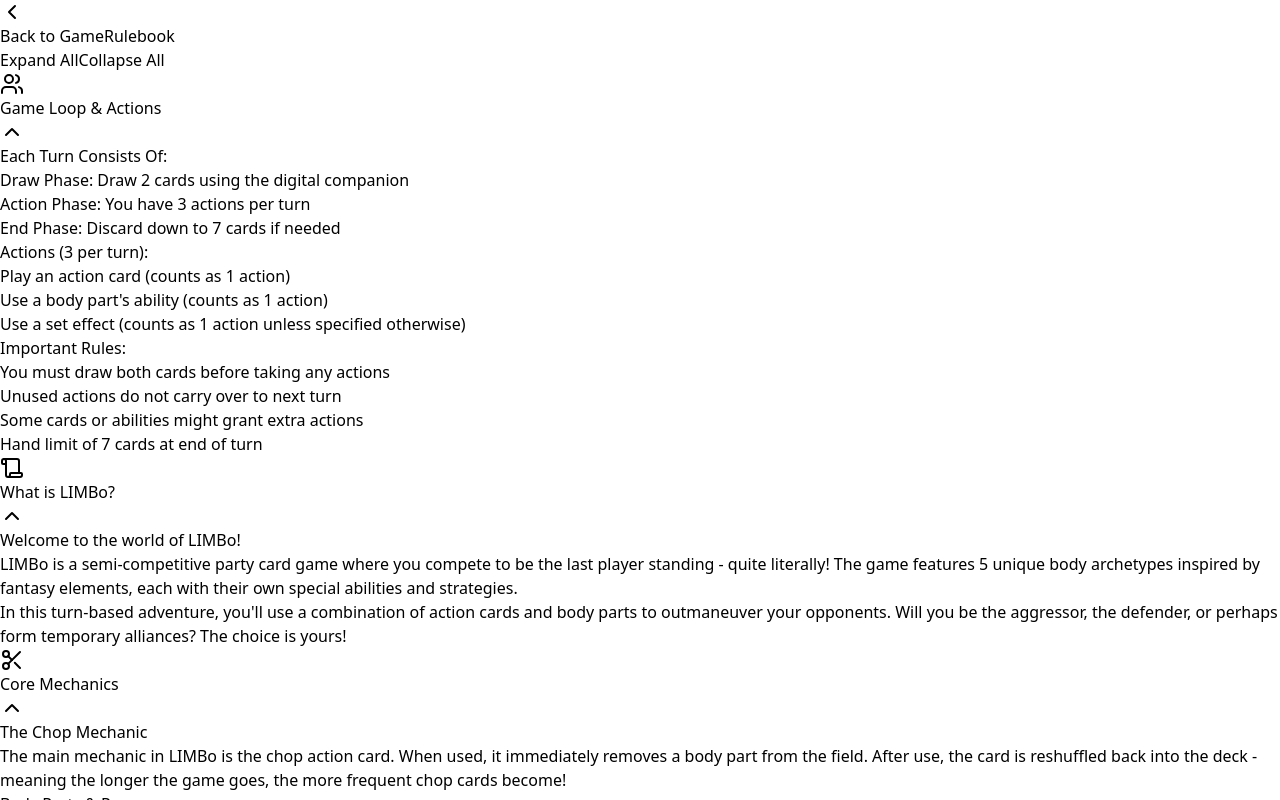
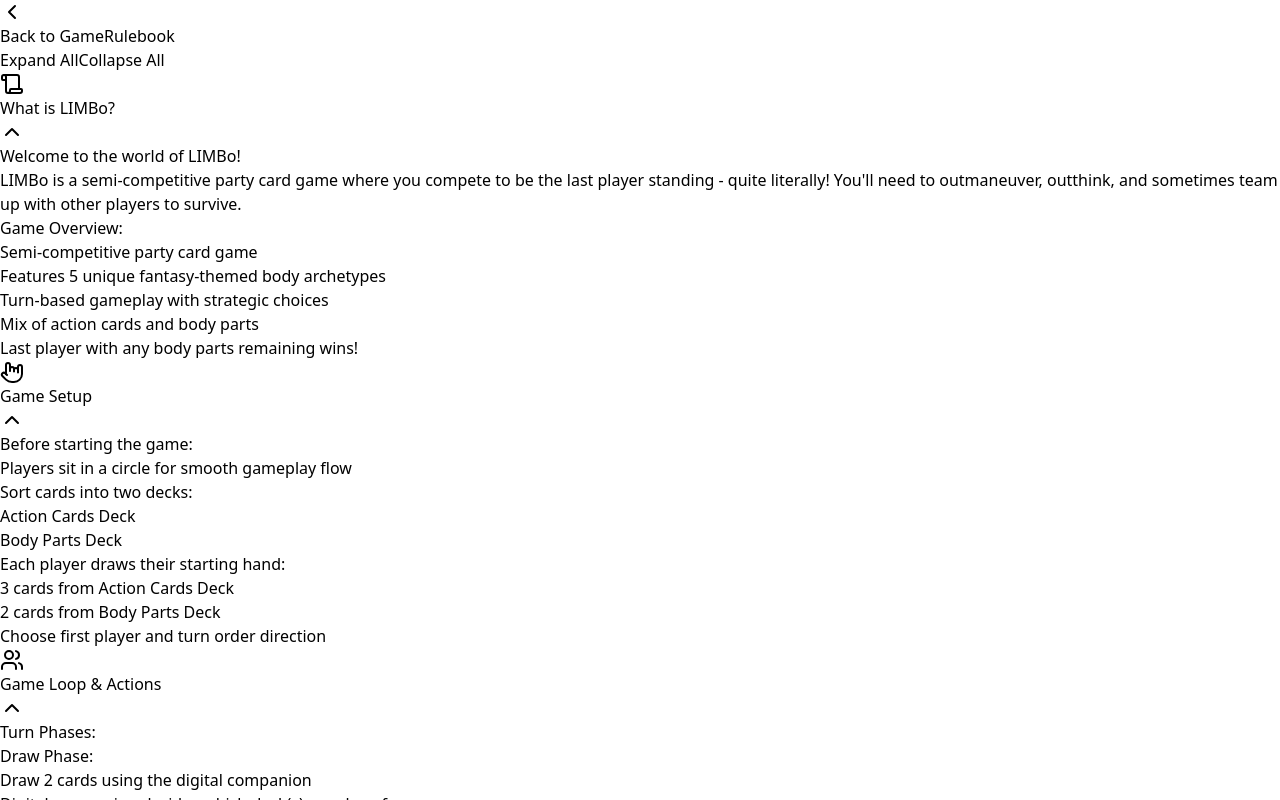
Before and after one commit to oAloof/iedesgn-deck-companion, a React (Vite) app: page /rulebook in a window 1280 px wide. Both pictures are taken after a click on the button "Expand All". Shown: the top 800 px of the page. Built offline with nearby package versions, Linux system fonts and the light colour scheme.

Commit message:
Improved rulebook

```diff
--- a/src/components/Rulebook.jsx
+++ b/src/components/Rulebook.jsx
@@ -10,7 +10,8 @@ import {
   Sparkles,
   Scissors,
   Users,
-  Brain
+  Brain,
+  HandMetal
 } from 'lucide-react';
 
 const RuleSection = ({ title, icon: Icon, children, isOpen, onToggle }) => {
@@ -61,7 +62,6 @@ const Rulebook = () => {
 
   return (
     <div className="min-h-screen flex flex-col bg-orange-100">
-      {/* Header */}
       <header className="w-full bg-purple-300 p-4 flex items-center justify-between border-b-4 border-black">
         <Link
           to="/"
@@ -74,10 +74,9 @@ const Rulebook = () => {
       </header>
 
       <div className="flex-1 max-w-2xl mx-auto w-full p-4">
-        {/* Quick nav buttons */}
         <div className="grid grid-cols-2 gap-4 mb-6">
           <button
-            onClick={() => setOpenSections(new Set(['gameIntro', 'gameLoop', 'gameplay', 'mechanics', 'strategy', 'victory']))}
+            onClick={() => setOpenSections(new Set(['gameIntro', 'gameSetup', 'gameLoop', 'gameplay', 'mechanics', 'strategy', 'victory']))}
             className="px-4 py-3 rounded-xl bg-green-400 text-black font-bold border-4 border-black
               shadow-[4px_4px_0px_0px_rgba(0,0,0,1)] hover:shadow-[6px_6px_0px_0px_rgba(0,0,0,1)]
               transition-all duration-150"
@@ -94,8 +93,57 @@ const Rulebook = () => {
           </button>
         </div>
 
-        {/* Rule sections */}
         <div className="space-y-6">
+          <RuleSection
+            title="What is LIMBo?"
+            icon={Scroll}
+            isOpen={openSections.has('gameIntro')}
+            onToggle={() => toggleSection('gameIntro')}
+          >
+            <div className="space-y-4">
+              <p className="font-bold text-lg">Welcome to the world of LIMBo!</p>
+              <p>LIMBo is a semi-competitive party card game where you compete to be the last player standing - quite literally! You'll need to outmaneuver, outthink, and sometimes team up with other players to survive.</p>
+
+              <div className="bg-yellow-200 rounded-xl p-4 border-2 border-black mt-4">
+                <p className="font-bold">Game Overview:</p>
+                <ul className="list-disc list-inside mt-2 space-y-2">
+                  <li>Semi-competitive party card game</li>
+                  <li>Features 5 unique fantasy-themed body archetypes</li>
+                  <li>Turn-based gameplay with strategic choices</li>
+                  <li>Mix of action cards and body parts</li>
+                  <li>Last player with any body parts remaining wins!</li>
+                </ul>
+              </div>
+            </div>
+          </RuleSection>
+
+          <RuleSection
+            title="Game Setup"
+            icon={HandMetal}
+            isOpen={openSections.has('gameSetup')}
+            onToggle={() => toggleSection('gameSetup')}
+          >
+            <div className="space-y-4">
+              <p>Before starting the game:</p>
+              <ol className="list-decimal list-inside space-y-2">
+                <li>Players sit in a circle for smooth gameplay flow</li>
+                <li>Sort cards into two decks:
+                  <ul className="list-disc ml-6 mt-1">
+                    <li>Action Cards Deck</li>
+                    <li>Body Parts Deck</li>
+                  </ul>
+                </li>
+                <li>Each player draws their starting hand:
+                  <ul className="list-disc ml-6 mt-1">
+                    <li>3 cards from Action Cards Deck</li>
+                    <li>2 cards from Body Parts Deck</li>
+                  </ul>
+                </li>
+                <li>Choose first player and turn order direction</li>
+              </ol>
+            </div>
+          </RuleSection>
+
           <RuleSection
             title="Game Loop & Actions"
             icon={Users}
@@ -104,44 +152,39 @@ const Rulebook = () => {
           >
             <div className="space-y-4">
               <div className="bg-yellow-300 rounded-xl p-4 border-2 border-black">
-                <p className="font-bold text-lg">Each Turn Consists Of:</p>
+                <p className="font-bold text-lg">Turn Phases:</p>
                 <ol className="list-decimal list-inside mt-2 space-y-2">
-                  <li>Draw Phase: Draw 2 cards using the digital companion</li>
-                  <li>Action Phase: You have 3 actions per turn</li>
+                  <li>Draw Phase:
+                    <ul className="list-disc ml-6 mt-1">
+                      <li>Draw 2 cards using the digital companion</li>
+                      <li>Digital companion decides which deck(s) you draw from</li>
+                      <li>Must complete both draws before taking actions</li>
+                    </ul>
+                  </li>
+                  <li>Action Phase: 3 actions available</li>
                   <li>End Phase: Discard down to 7 cards if needed</li>
                 </ol>
               </div>
 
-              <div className="mt-6">
-                <p className="font-bold text-lg mb-2">Actions (3 per turn):</p>
-                <ul className="list-disc list-inside space-y-2">
-                  <li>Play an action card (counts as 1 action)</li>
-                  <li>Use a body part's ability (counts as 1 action)</li>
-                  <li>Use a set effect (counts as 1 action unless specified otherwise)</li>
+              <div className="bg-green-200 rounded-xl p-4 border-2 border-black">
+                <p className="font-bold text-lg">Available Actions (3 per turn):</p>
+                <ul className="list-disc list-inside mt-2">
+                  <li>Play an action card from your hand (costs 1 action)</li>
+                  <li>Activate an arm effect (costs 1 action - can be used even with just one arm of that archetype)</li>
                 </ul>
               </div>
 
-              <div className="bg-purple-300 rounded-xl p-4 border-2 border-black mt-4">
-                <p className="font-bold">Important Rules:</p>
-                <ul className="list-disc list-inside mt-2 space-y-2">
-                  <li>You must draw both cards before taking any actions</li>
-                  <li>Unused actions do not carry over to next turn</li>
-                  <li>Some cards or abilities might grant extra actions</li>
-                  <li>Hand limit of 7 cards at end of turn</li>
+              <div className="bg-blue-200 rounded-xl p-4 border-2 border-black">
+                <p className="font-bold text-lg mb-2">Set Effects:</p>
+                <p>Set effects are automatic passive abilities that trigger when conditions are met:</p>
+                <ul className="list-disc list-inside mt-2">
+                  <li>Do not use action points</li>
+                  <li>Trigger automatically when conditions are met</li>
+                  <li>Active as long as you have the required body parts</li>
+                  <li>Different for each archetype</li>
                 </ul>
               </div>
             </div>
-          </RuleSection>
-
-          <RuleSection
-            title="What is LIMBo?"
-            icon={Scroll}
-            isOpen={openSections.has('gameIntro')}
-            onToggle={() => toggleSection('gameIntro')}
-          >
-            <p className="font-bold text-lg mb-4">Welcome to the world of LIMBo!</p>
-            <p>LIMBo is a semi-competitive party card game where you compete to be the last player standing - quite literally! The game features 5 unique body archetypes inspired by fantasy elements, each with their own special abilities and strategies.</p>
-            <p className="mt-4">In this turn-based adventure, you'll use a combination of action cards and body parts to outmaneuver your opponents. Will you be the aggressor, the defender, or perhaps form temporary alliances? The choice is yours!</p>
           </RuleSection>
 
           <RuleSection
@@ -151,53 +194,105 @@ const Rulebook = () => {
             onToggle={() => toggleSection('mechanics')}
           >
             <div className="space-y-4">
-              <p className="font-bold text-lg">The Chop Mechanic</p>
-              <p>The main mechanic in LIMBo is the chop action card. When used, it immediately removes a body part from the field. After use, the card is reshuffled back into the deck - meaning the longer the game goes, the more frequent chop cards become!</p>
+              <div className="bg-red-200 rounded-xl p-4 border-2 border-black">
+                <p className="font-bold text-lg">The Chop Mechanic</p>
+                <p>The main mechanic in LIMBo is the chop action card:</p>
+                <ul className="list-disc list-inside mt-2">
+                  <li>Immediately removes a target body part</li>
+                  <li>Card is reshuffled back into deck after use</li>
+                  <li>Chop cards become more frequent as game progresses</li>
+                  <li>Players must plan around increasing chop frequency</li>
+                </ul>
+              </div>
 
-              <p className="font-bold text-lg mt-6">Body Parts & Powers</p>
-              <p>Each body part you possess grants you special powers. Use these abilities strategically to gain advantages throughout the game. Different combinations of parts can create powerful synergies!</p>
+              <div className="bg-yellow-200 rounded-xl p-4 border-2 border-black">
+                <p className="font-bold text-lg">Body Parts & Abilities</p>
+                <p className="mt-2">The game features two types of abilities:</p>
+                <ul className="list-disc list-inside mt-2">
+                  <li className="font-bold">Arm Effects (Active)
+                    <ul className="list-disc ml-6 mt-1">
+                      <li className="font-normal">Uses 1 action point</li>
+                      <li className="font-normal">Can be used with just one matching arm</li>
+                      <li className="font-normal">Each archetype has unique effects</li>
+                    </ul>
+                  </li>
+                  <li className="font-bold mt-3">Set Effects (Passive)
+                    <ul className="list-disc ml-6 mt-1">
+                      <li className="font-normal">No action cost</li>
+                      <li className="font-normal">Triggers automatically</li>
+                      <li className="font-normal">Requires specific body part combinations</li>
+                      <li className="font-normal">Different effects per archetype</li>
+                    </ul>
+                  </li>
+                </ul>
+              </div>
             </div>
           </RuleSection>
 
           <RuleSection
-            title="Gameplay Example"
-            icon={Swords}
-            isOpen={openSections.has('gameplay')}
-            onToggle={() => toggleSection('gameplay')}
-          >
-            <p className="italic">Here's a quick example of how a turn might play out:</p>
-            <div className="bg-white/50 rounded-xl p-4 mt-3 border-2 border-black">
-              <p>On your turn, you decide to chop your opponent's left arm off. They try to stop you with a "Just Say No" card, but you're not done yet! You still have 2 actions remaining.</p>
-              <p className="mt-2">You bind 2 of their body parts together and follow up with another chop card. Success! You've removed 2 of their limbs. But watch out - the next player might have plans for your limbs too...</p>
-            </div>
-          </RuleSection>
-
-          <RuleSection
-            title="Winning Strategies"
+            title="Strategy & Survival"
             icon={Brain}
             isOpen={openSections.has('strategy')}
             onToggle={() => toggleSection('strategy')}
           >
             <div className="space-y-4">
-              <p className="font-bold">The Aggressor</p>
-              <p>Attack frequently with chop cards and debuff other players to gain advantages.</p>
+              <p>Players can adopt various strategies to survive:</p>
 
-              <p className="font-bold">The Defender</p>
-              <p>Focus on protecting your parts and collecting chop cards for the perfect moment.</p>
+              <div className="bg-purple-200 rounded-xl p-4 border-2 border-black">
+                <p className="font-bold mb-2">Offensive Strategies:</p>
+                <ul className="list-disc list-inside">
+                  <li>Aggressive use of chop cards</li>
+                  <li>Using debuff cards on stronger players</li>
+                  <li>Coordinating attacks with other players</li>
+                </ul>
+              </div>
 
-              <p className="font-bold">The Diplomat</p>
-              <p>Form temporary alliances to take down stronger players - just don't trust anyone too much!</p>
+              <div className="bg-blue-200 rounded-xl p-4 border-2 border-black">
+                <p className="font-bold mb-2">Defensive Strategies:</p>
+                <ul className="list-disc list-inside">
+                  <li>Saving "Just Say No" cards for protection</li>
+                  <li>Building strong set effects for defense</li>
+                  <li>Strategic use of protective arm effects</li>
+                </ul>
+              </div>
+
+              <div className="bg-green-200 rounded-xl p-4 border-2 border-black">
+                <p className="font-bold mb-2">Social Strategies:</p>
+                <ul className="list-disc list-inside">
+                  <li>Forming temporary alliances</li>
+                  <li>Coordinating to take down leading players</li>
+                  <li>Negotiating and making deals</li>
+                </ul>
+              </div>
             </div>
           </RuleSection>
 
           <RuleSection
-            title="Victory & Goals"
+            title="Victory & Defeat"
             icon={Trophy}
             isOpen={openSections.has('victory')}
             onToggle={() => toggleSection('victory')}
           >
-            <p>To win LIMBo, you must be the last player standing! Use your cards wisely, time your attacks carefully, and make (or break) alliances as needed.</p>
-            <p className="mt-4">Remember: The game is designed for light-hearted fun and friendly competition. Strategy is important, but the main goal is to create memorable moments with friends!</p>
+            <div className="space-y-4">
+              <div className="bg-yellow-300 rounded-xl p-4 border-2 border-black">
+                <p className="font-bold">Winning:</p>
+                <p>Be the last player with any body parts remaining! Even a single limb is enough to claim victory.</p>
+              </div>
+
+              <div className="bg-red-200 rounded-xl p-4 border-2 border-black">
+                <p className="font-bold">Losing:</p>
+                <ul className="list-disc list-inside mt-2">
+                  <li>Lose all body parts</li>
+                  <li>No replacement parts available on your turn</li>
+                  <li>All cards in hand go to discard pile</li>
+                </ul>
+              </div>
+
+              <div className="bg-purple-200 rounded-xl p-4 border-2 border-black">
+                <p className="font-bold">Remember:</p>
+                <p>LIMBo is designed for light-hearted fun and friendly competition. Strategy is important, but the main goal is to create memorable moments with friends!</p>
+              </div>
+            </div>
           </RuleSection>
         </div>
       </div>
```
